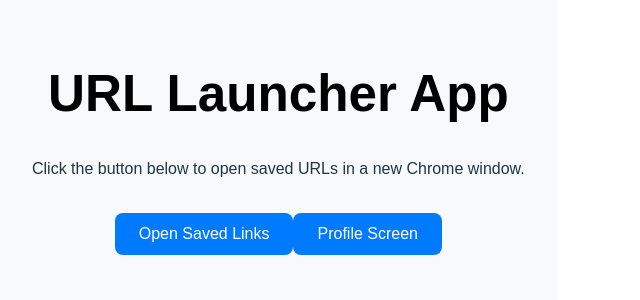
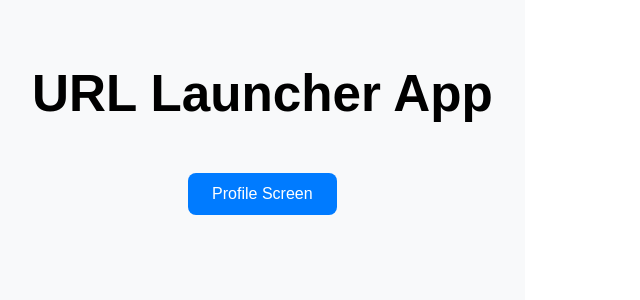
Before and after one commit to ashut0shj/Organiz-it, a React (Vite) app in the folder recogniz-it-app/: page /Dashboard in a window 1280 px wide. Shown: the top 300 px of the page, without its empty margins (0-640 px from the left). Built offline with nearby package versions, Linux system fonts and the light colour scheme.

Commit message:
Changed dashboard

```diff
--- a/recogniz-it-app/src/components/common/dashboard.jsx
+++ b/recogniz-it-app/src/components/common/dashboard.jsx
@@ -5,8 +5,6 @@ import "../stylesheets/dashboard.css";
 const Dashboard = () => {
   const navigate = useNavigate();
   const location = useLocation();
-  const [loading, setLoading] = useState(false);
-  const [message, setMessage] = useState("");
   const [userInfo, setUserInfo] = useState(null);
 
   useEffect(() => {
@@ -20,23 +18,6 @@ const Dashboard = () => {
     }
   }, [location]);
 
-  const handleOpenLinks = async () => {
-    setLoading(true);
-    setMessage("Fetching backend response...");
-
-    try {
-      await window.electronAPI.launchPython();
-      const response = await fetch("http://localhost:8000/");
-      const data = await response.json();
-      setMessage(data.message);
-    } catch (error) {
-      console.error("Error calling backend:", error);
-      setMessage("Failed to connect to backend.");
-    }
-
-    setLoading(false);
-  };
-
   return (
     <div className="page">
       <h1 style={{ color: "black" }}>URL Launcher App</h1>
@@ -49,20 +30,9 @@ const Dashboard = () => {
         </div>
       )}
 
-      <p>Click the button below to open saved URLs in a new Chrome window.</p>
-      <button onClick={handleOpenLinks} disabled={loading} className="button">
-        {loading ? "Opening..." : "Open Saved Links"}
-      </button>
-
       <button onClick={() => navigate("/profile")} className="button">
         Profile Screen
       </button>
-
-      {message && (
-        <p style={{ marginTop: "1rem", color: "#28a745", fontWeight: "bold" }}>
-          {message}
-        </p>
-      )}
     </div>
   );
 };
```
